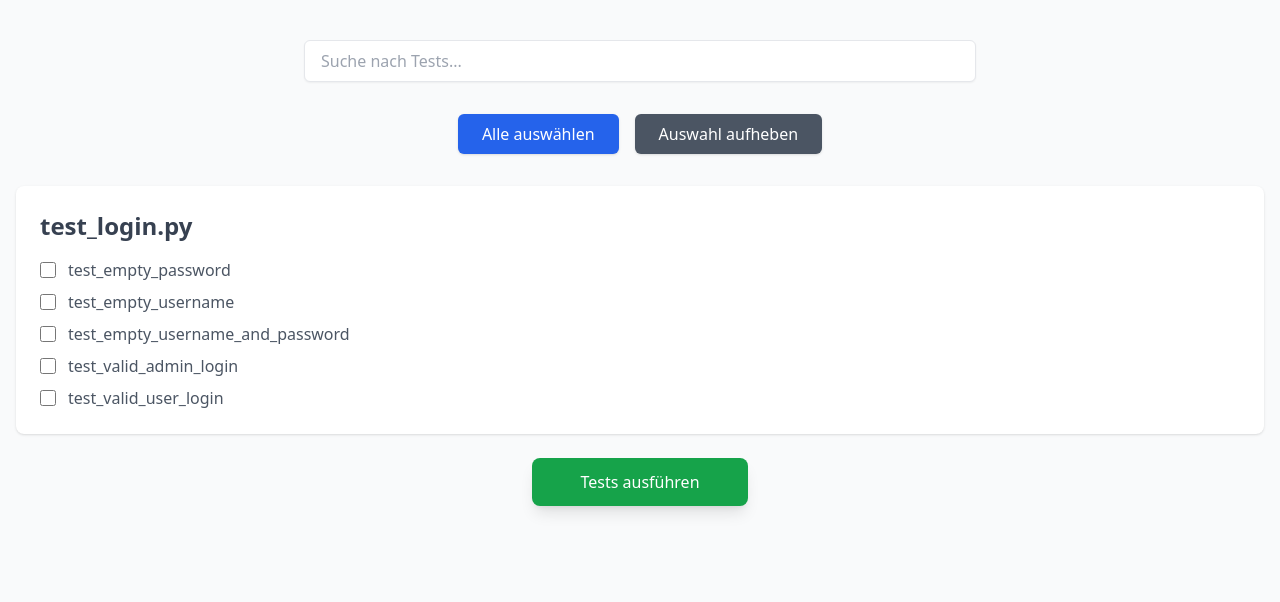
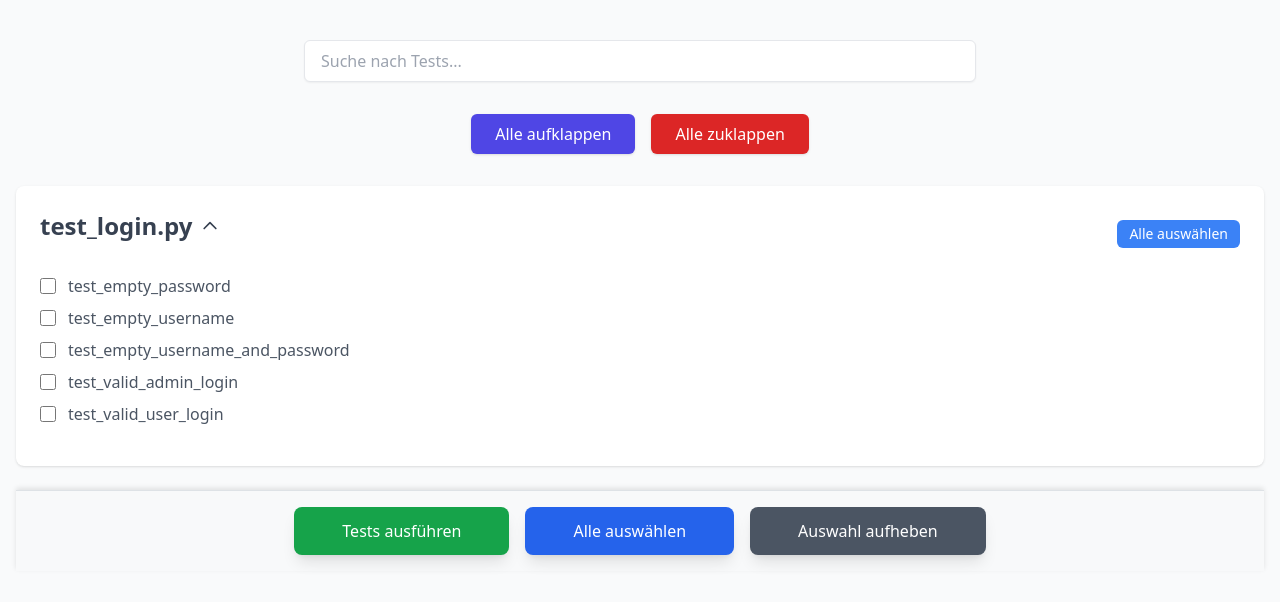
Before and after one commit to PeatGerman/Flask-Selenium-Automated-Tests, a Flask app: page / in a window 1280 px wide. Shown: the part 120-722 px from the top of the page. Run offline with Flask 3, Linux system fonts and the light colour scheme; some libraries are stand-ins or nearby versions.

Commit message:
Refactor error message handling and add UI features
Refactored error message retrieval by moving the `get_error_message` method to the base class for shared functionality. Enhanced the UI with collapsible sections, animation effects, and a sticky footer, improving the user experience in the index view.

```diff
--- a/pages/base_page.py
+++ b/pages/base_page.py
@@ -49,3 +49,7 @@ class BasePage:
 
     def logout(self):
         self.wait_and_click(self.logout_button)
+
+    def get_error_message(self, locator: tuple, timeout=10) -> str:
+        element = self.wait_for_element(locator, timeout)
+        return element.text
--- a/pages/login_page.py
+++ b/pages/login_page.py
@@ -13,4 +13,4 @@ class LoginPage(BasePage):
         self.driver.get(self.URL)
 
     def get_error_message(self):
-        return self.wait_for_element(self.error_message).text
+        return super().get_error_message(self.error_message)
--- a/templates/index.html
+++ b/templates/index.html
@@ -6,6 +6,51 @@
     <title>Testauswahl - ICPay Test Runner</title>
     <!-- Tailwind CSS über CDN -->
     <script src="https://cdn.tailwindcss.com"></script>
+    <style>
+        /* Animation für das Ein-/Ausklappen */
+        .collapsible {
+            overflow: hidden;
+            max-height: 0;
+            transition: max-height 0.4s ease, padding 0.4s ease;
+        }
+        .collapsible.expanded {
+            max-height: 1000px; /* Ein hoher Wert, um sicherzustellen, dass alle Inhalte sichtbar sind */
+            padding-top: 1rem;
+            padding-bottom: 1rem;
+        }
+
+        /* Animation für den Pfeil */
+        .arrow {
+            transition: transform 0.3s ease;
+        }
+        .arrow.down {
+            transform: rotate(90deg);
+        }
+        .arrow.up {
+            transform: rotate(-90deg);
+        }
+
+        /* Sticky Footer */
+        #sticky-footer {
+            position: sticky;
+            bottom: 0;
+            background: #f8f9fa;
+            box-shadow: 0 -2px 5px rgba(0, 0, 0, 0.1);
+            border-top: 1px solid #dee2e6;
+        }
+        #sticky-footer .container {
+            display: flex;
+            justify-content: center;
+            padding: 1rem 0;
+            gap: 1rem;
+        }
+        #sticky-footer button {
+            transition: background-color 0.3s ease, transform 0.2s ease;
+        }
+        #sticky-footer button:hover {
+            transform: translateY(-2px);
+        }
+    </style>
 </head>
 <body class="bg-gray-50 text-gray-800">
     <!-- Header -->
@@ -29,13 +74,14 @@
             >
         </div>
 
-        <!-- Check All / Uncheck All -->
+        <!-- Check All / Uncheck All / Expand All -->
         <div class="flex justify-center space-x-4 mb-8">
-            <button onclick="checkAllTests(true)" class="bg-blue-600 text-white py-2 px-6 rounded-md shadow hover:bg-blue-700">
-                Alle auswählen
+
+            <button onclick="expandAllCategories(true)" class="bg-indigo-600 text-white py-2 px-6 rounded-md shadow hover:bg-indigo-700">
+                Alle aufklappen
             </button>
-            <button onclick="checkAllTests(false)" class="bg-gray-600 text-white py-2 px-6 rounded-md shadow hover:bg-gray-700">
-                Auswahl aufheben
+            <button onclick="expandAllCategories(false)" class="bg-red-600 text-white py-2 px-6 rounded-md shadow hover:bg-red-700">
+                Alle zuklappen
             </button>
         </div>
 
@@ -43,13 +89,22 @@
         <form method="POST" class="space-y-6">
             {% for file, tests in test_methods.items() %}
             <div class="bg-white shadow rounded-lg p-6">
-                <h2 class="text-2xl font-semibold text-gray-700 mb-4 cursor-pointer" onclick="toggleCategory('{{ file }}')">
-                    {{ file }}
+                <div class="flex justify-between items-center">
+                    <h2 class="text-2xl font-semibold text-gray-700 mb-4 cursor-pointer flex items-center" onclick="toggleCategory('{{ file }}')">
+                        <span>{{ file }}</span>
+                        <svg class="arrow ml-2 w-5 h-5 transition-transform up" id="arrow-{{ file }}" xmlns="http://www.w3.org/2000/svg" fill="none" viewBox="0 0 24 24" stroke-width="2" stroke="currentColor">
+                            <path stroke-linecap="round" stroke-linejoin="round" d="M9 5l7 7-7 7" />
+                        </svg>
                     </h2>
-                <div id="{{ file }}" class="space-y-2">
+                    <button type="button" class="text-sm text-white bg-blue-500 hover:bg-blue-600 px-3 py-1 rounded-md"
+                            onclick="checkCategoryTests('{{ file }}')">
+                        Alle auswählen
+                    </button>
+                </div>
+                <div id="{{ file }}" class="collapsible expanded space-y-2">
                     {% for test in tests %}
                     <div class="flex items-center">
-                        <input id="{{ test }}" type="checkbox" name="tests" value="{{ test }}" class="h-4 w-4 text-blue-600 focus:ring-blue-500 rounded">
+                        <input id="{{ test }}" type="checkbox" name="tests" value="{{ test }}" class="h-4 w-4 text-blue-600 focus:ring-blue-500 rounded category-{{ file }}">
                         <label for="{{ test }}" class="ml-3 text-gray-600">{{ test.split('.')[-1] }}</label>
                     </div>
                     {% endfor %}
@@ -57,25 +112,58 @@
             </div>
             {% endfor %}
 
-            <!-- Submit Button -->
-            <div class="flex justify-center mt-8">
+            <!-- Sticky Footer -->
+            <div id="sticky-footer">
+                <div class="container">
                     <button
                         type="submit"
+                        id="run-tests-button"
                         class="bg-green-600 text-white py-3 px-12 rounded-lg shadow-lg hover:bg-green-700"
                     >
                         Tests ausführen
                     </button>
+                    <button
+                        type="button"
+                        onclick="checkAllTests(true)"
+                        class="bg-blue-600 text-white py-3 px-12 rounded-lg shadow-lg hover:bg-blue-700"
+                    >
+                        Alle auswählen
+                    </button>
+                    <button
+                        type="button"
+                        onclick="checkAllTests(false)"
+                        class="bg-gray-600 text-white py-3 px-12 rounded-lg shadow-lg hover:bg-gray-700"
+                    >
+                        Auswahl aufheben
+                    </button>
+                </div>
             </div>
         </form>
     </main>
 
-
-
     <!-- JavaScript -->
     <script>
+        function checkAllTests(checked) {
+            const checkboxes = document.querySelectorAll('input[type="checkbox"]');
+            checkboxes.forEach(checkbox => {
+                checkbox.checked = checked;
+            });
+        }
+
+        function checkCategoryTests(categoryId) {
+            const checkboxes = document.querySelectorAll(`.category-${CSS.escape(categoryId)}`);
+            if (checkboxes.length === 0) {
+                console.error(`Keine Checkboxes für die Kategorie ${categoryId} gefunden.`);
+            } else {
+                checkboxes.forEach(checkbox => {
+                    checkbox.checked = true;
+                });
+            }
+        }
+
         function filterTests() {
             const query = document.getElementById('search-bar').value.toLowerCase();
-            const categories = document.querySelectorAll('.category');
+            const categories = document.querySelectorAll('form > div');
             categories.forEach(category => {
                 const tests = category.querySelectorAll('label');
                 let hasVisibleTests = false;
@@ -93,14 +181,36 @@
             });
         }
 
-        function checkAllTests(checked) {
-            const checkboxes = document.querySelectorAll('input[type="checkbox"]');
-            checkboxes.forEach(checkbox => checkbox.checked = checked);
+        function toggleCategory(categoryId) {
+            const category = document.getElementById(categoryId);
+            const arrow = document.getElementById(`arrow-${categoryId}`);
+            if (category) {
+                const isExpanded = category.classList.toggle('expanded');
+                if (isExpanded) {
+                    arrow.classList.add('up');
+                    arrow.classList.remove('down');
+                } else {
+                    arrow.classList.add('down');
+                    arrow.classList.remove('up');
+                }
+            }
         }
 
-        function toggleCategory(categoryId) {
-            const category = document.getElementById(categoryId);
-            category.classList.toggle('hidden');
+        function expandAllCategories(expand) {
+            const categories = document.querySelectorAll('.collapsible');
+            categories.forEach(category => {
+                const arrowId = `arrow-${category.id}`;
+                const arrow = document.getElementById(arrowId);
+                if (expand) {
+                    category.classList.add('expanded');
+                    arrow.classList.add('up');
+                    arrow.classList.remove('down');
+                } else {
+                    category.classList.remove('expanded');
+                    arrow.classList.add('down');
+                    arrow.classList.remove('up');
+                }
+            });
         }
     </script>
 </body>
```
Lines whose indentation alone changed are shown as unchanged.
